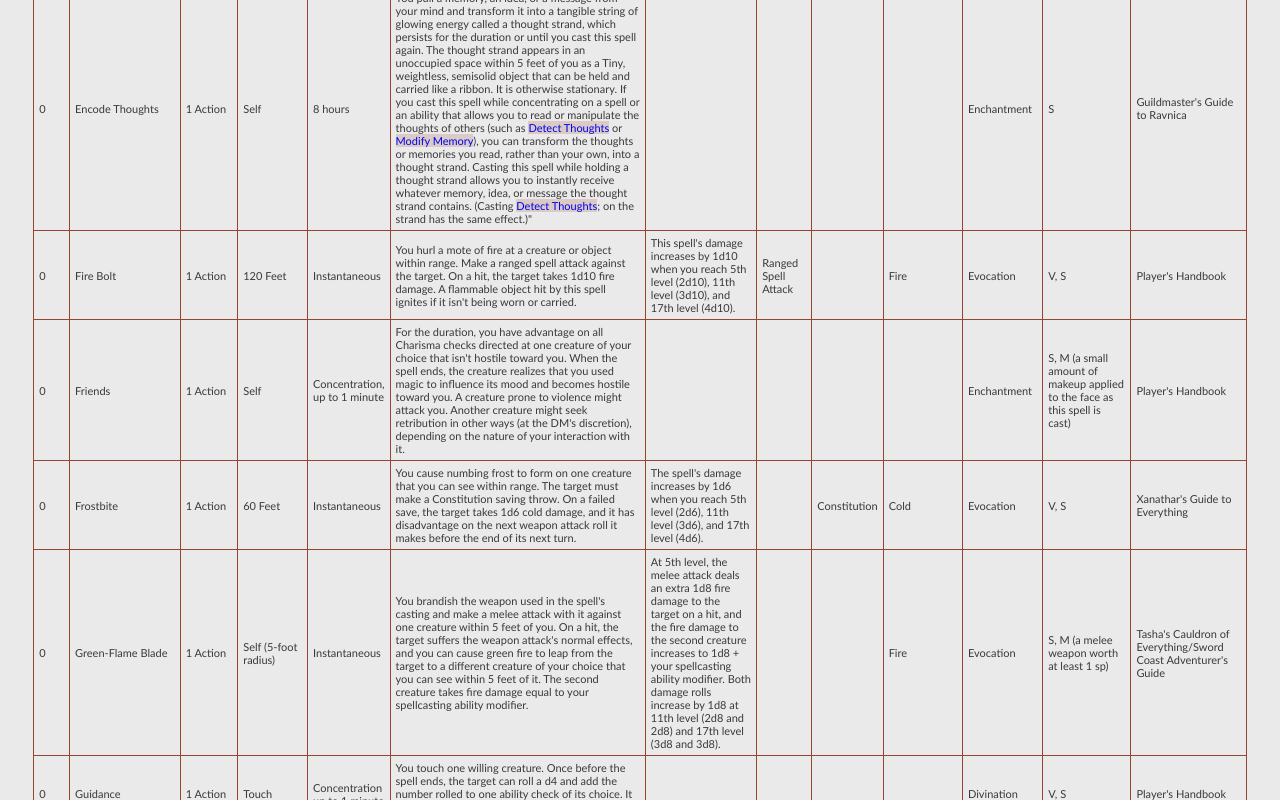
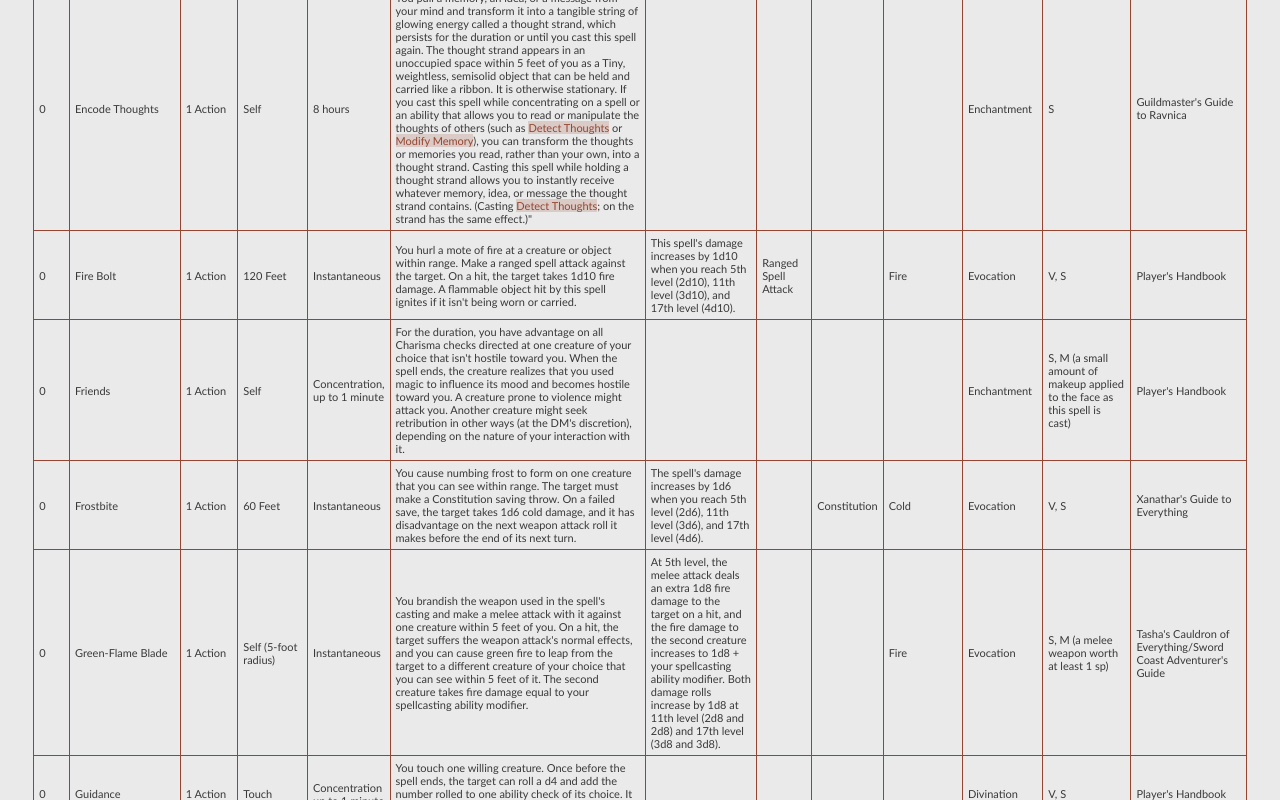
Before and after one commit to basilcheerwine/dnd5espells, a plain HTML site: page index.html in a window 1280 px wide. Shown: the part 1720-2520 px from the top of the page. Drawn offline with Linux system fonts and the light colour scheme.

Commit message:
lnk color

```diff
--- a/styles.css
+++ b/styles.css
@@ -7,6 +7,7 @@ body {
 
 a {
   text-decoration:none;
+  color:#954531;
   background-color:#95453130;
 }
 
```
